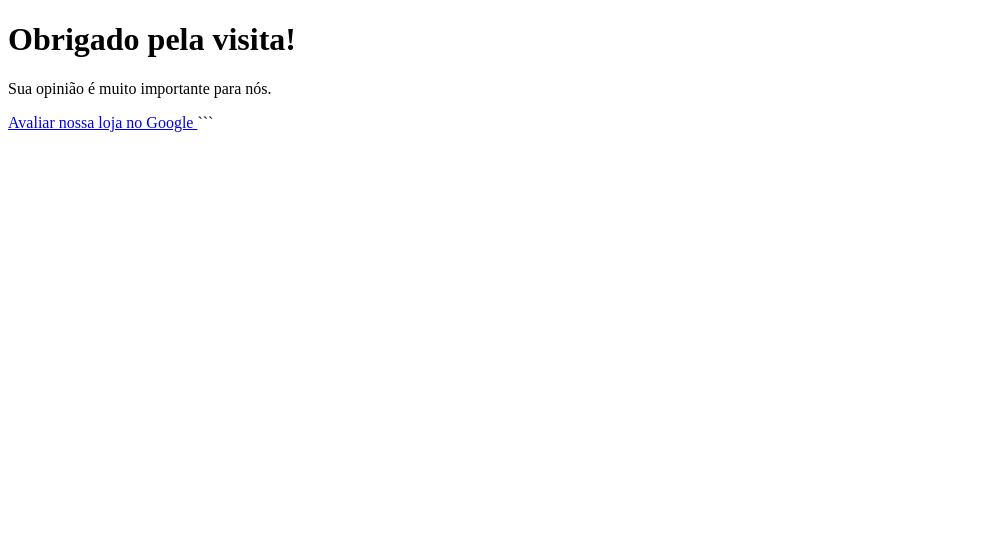
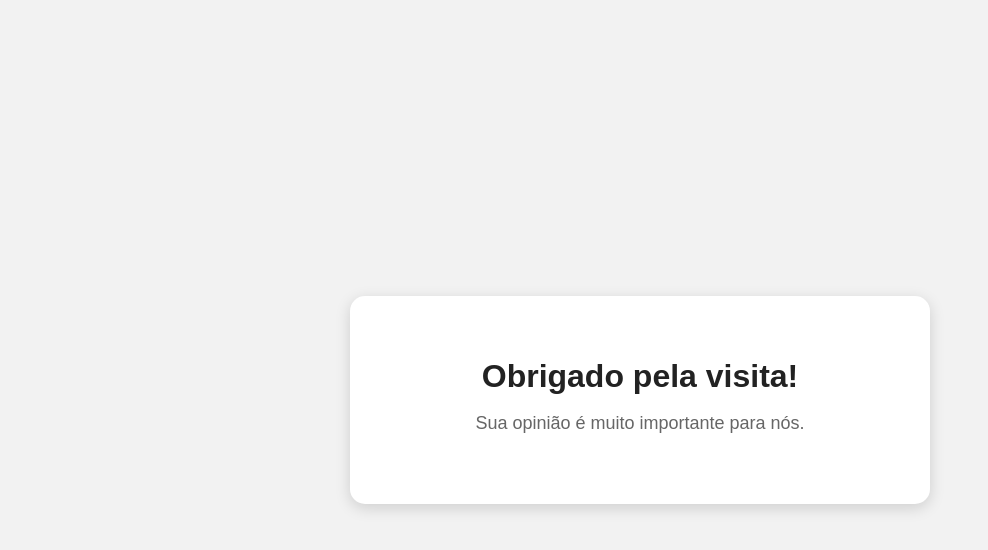
Before and after one commit to logic0rmine-maker/site-loja, a plain HTML site: page index.html in a window 1280 px wide. Shown: the whole page, without its empty margins (0-988 px from the left). Drawn offline with Linux system fonts and the light colour scheme.

Commit message:
Update index.html

````diff
--- a/index.html
+++ b/index.html
@@ -4,19 +4,84 @@
 <head>
     <meta charset="UTF-8">
     <title>Avalie nossa loja</title>
+
+    <style>
+
+        body {
+            font-family: Arial, sans-serif;
+            background-color: #f2f2f2;
+            margin: 0;
+            padding: 0;
+
+            display: flex;
+            justify-content: center;
+            align-items: center;
+
+            min-height: 100vh;
+        }
+
+        .caixa {
+            background-color: white;
+            width: 90%;
+            max-width: 500px;
+
+            padding: 40px;
+            text-align: center;
+
+            border-radius: 15px;
+
+            box-shadow: 0 4px 15px rgba(0, 0, 0, 0.15);
+        }
+
+        h1 {
+            color: #222;
+            margin-bottom: 15px;
+        }
+
+        p {
+            color: #666;
+            font-size: 18px;
+            margin-bottom: 30px;
+        }
+
+        .botao {
+            display: block;
+
+            background-color: #4285F4;
+            color: white;
+
+            padding: 15px;
+
+            border-radius: 8px;
+
+            text-decoration: none;
+
+            font-size: 18px;
+            font-weight: bold;
+        }
+
+    </style>
+
 </head>
 
 <body>
 
-    <h1>Obrigado pela visita!</h1>
+    <div class="caixa">
 
-    <p>Sua opinião é muito importante para nós.</p>
+        <h1>Obrigado pela visita!</h1>
 
-    <a href="https://share.google/sytxcukFuZaizXKmJ" target="_blank">
-        Avaliar nossa loja no Google
-    </a>
+        <p>
+            Sua opinião é muito importante para nós.
+        </p>
+
+        <a
+            class="botao"
+            href="https://g.page/r/CSlAj-AQGt5mEBM/review>
+            Avaliar nossa loja no Google
+        </a>
+
+    </div>
 
 </body>
 
 </html>
-```
````
